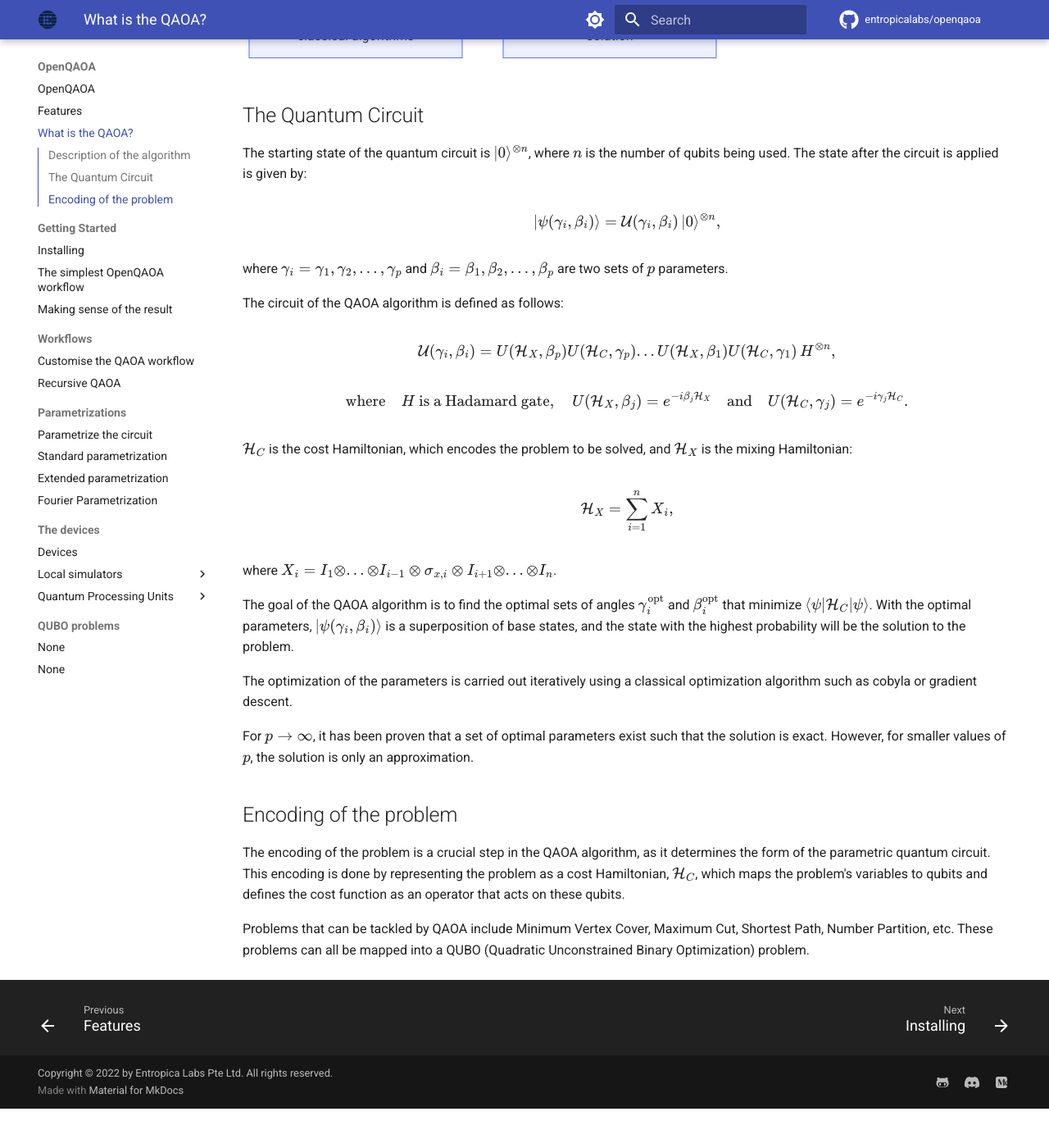
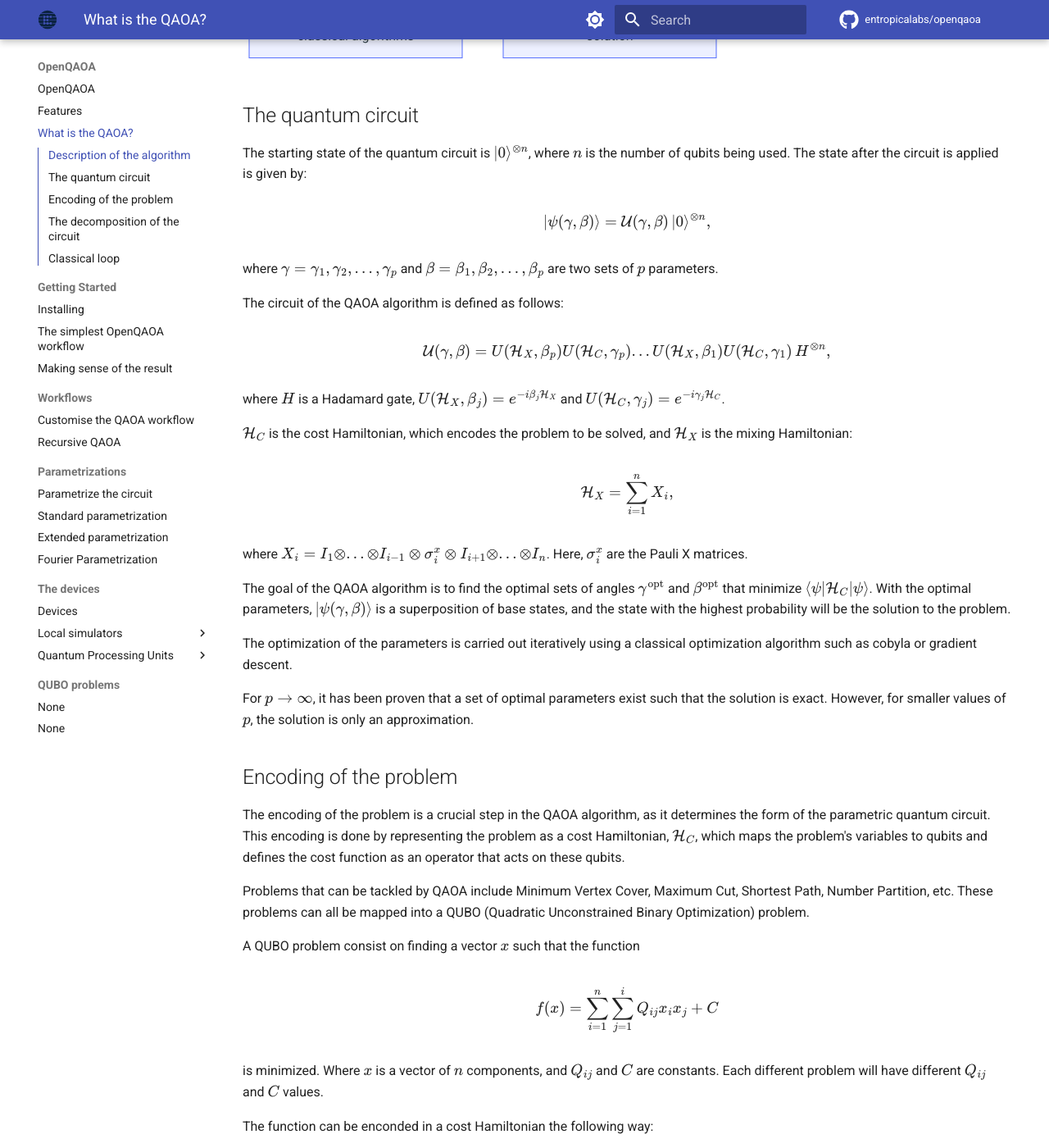
Before and after one commit to entropicalabs/openqaoa-website, an MkDocs documentation site: the page built from docs/what-is-the-qaoa.md, in a window 1280 px wide and 1400 px high, scrolled down 1364 px. Shown: the whole window at 82% size. Built offline with MkDocs 1.6.1 and Material for MkDocs 9.7.7, drawn with Linux system fonts in a browser that asks for light colours; comment, search, counter and statistics services are not loaded; before the commit the page ends 2716 px from its top, so only the background shows below that; some of the changed text lies outside the part shown.

Commit message:
more "what is the qaoa"

````diff
--- a/docs/what-is-the-qaoa.md
+++ b/docs/what-is-the-qaoa.md
@@ -25,27 +25,27 @@ graph TB
 ```
 
 
-## The Quantum Circuit
+## The quantum circuit
 
 The starting state of the quantum circuit is $|0\rangle^{\otimes n}$, where $n$ is the number of qubits being used. The state after the circuit is applied is given by:
 
-$$|\psi(\gamma_i,\beta_i)\rangle = \mathcal{U}(\gamma_i,\beta_i)\,|0\rangle^{\otimes n},$$
+$$|\psi(\gamma,\beta)\rangle = \mathcal{U}(\gamma,\beta)\,|0\rangle^{\otimes n},$$
 
-where ${\gamma_i}={\gamma_1, \gamma_2, ..., \gamma_p}$ and ${\beta_i}={\beta_1, \beta_2, ..., \beta_p}$ are two sets of $p$ parameters.
+where ${\gamma}={\gamma_1, \gamma_2, ..., \gamma_p}$ and ${\beta}={\beta_1, \beta_2, ..., \beta_p}$ are two sets of $p$ parameters.
 
 The circuit of the QAOA algorithm is defined as follows:
 
-$$\mathcal{U} (\gamma_i,\beta_i) = U(\mathcal{H}_X,\beta_p)U(\mathcal{H}_C,\gamma_p) ... U(\mathcal{H}_X,\beta_1)U(\mathcal{H}_C,\gamma_1) \, H^{\otimes n} ,$$
+$$\mathcal{U} (\gamma,\beta) = U(\mathcal{H}_X,\beta_p)U(\mathcal{H}_C,\gamma_p) ... U(\mathcal{H}_X,\beta_1)U(\mathcal{H}_C,\gamma_1) \, H^{\otimes n} ,$$
 
-$$\text{where}\quad H \text{ is a Hadamard gate}, \quad U(\mathcal{H}_X,\beta_j) = e^{-i\beta_j \mathcal{H}_X} \quad \text{and} \quad U(\mathcal{H}_C,\gamma_j) = e^{-i\gamma_j \mathcal{H}_C} .$$
+where $H$  is a Hadamard gate, $U(\mathcal{H}_X,\beta_j) = e^{-i\beta_j \mathcal{H}_X}$ and $U(\mathcal{H}_C,\gamma_j) = e^{-i\gamma_j \mathcal{H}_C}$.
 
 $\mathcal{H}_C$ is the cost Hamiltonian, which encodes the problem to be solved, and $\mathcal{H}_X$ is the mixing Hamiltonian:
 
 $$\mathcal{H}_X = \sum_{i=1}^n X_i, $$
 
-where $X_i = I_1\otimes...\otimes I_{i-1} \otimes \sigma_{x,i} \otimes I_{i+1} \otimes...\otimes I_{n}$.
+where $X_i = I_1\otimes...\otimes I_{i-1} \otimes \sigma_{i}^x \otimes I_{i+1} \otimes...\otimes I_{n}$. Here, $\sigma_i^x$ are the Pauli X matrices.
 
-The goal of the QAOA algorithm is to find the optimal sets of angles ${\gamma_i^{\text{opt}}}$ and ${\beta_i^{\text{opt}}}$ that minimize $\langle\psi|\mathcal{H}_C|\psi\rangle$. With the optimal parameters, $|\psi(\gamma_i,\beta_i)\rangle$ is a superposition of base states, and the state with the highest probability will be the solution to the problem.
+The goal of the QAOA algorithm is to find the optimal sets of angles ${\gamma^{\text{opt}}}$ and ${\beta^{\text{opt}}}$ that minimize $\langle\psi|\mathcal{H}_C|\psi\rangle$. With the optimal parameters, $|\psi(\gamma,\beta)\rangle$ is a superposition of base states, and the state with the highest probability will be the solution to the problem.
 
 The optimization of the parameters is carried out iteratively using a classical optimization algorithm such as cobyla or gradient descent.
 
@@ -56,3 +56,30 @@ For $p\to \infty$, it has been proven that a set of optimal parameters exist suc
 The encoding of the problem is a crucial step in the QAOA algorithm, as it determines the form of the parametric quantum circuit. This encoding is done by representing the problem as a cost Hamiltonian, $\mathcal{H}_C$, which maps the problem's variables to qubits and defines the cost function as an operator that acts on these qubits.
 
 Problems that can be tackled by QAOA include Minimum Vertex Cover, Maximum Cut, Shortest Path, Number Partition, etc. These problems can all be mapped into a QUBO (Quadratic Unconstrained Binary Optimization) problem.
+
+A QUBO problem consist on finding a vector $x$ such that the function
+
+$$ f(x) = \sum_{i=1}^n \sum_{j=1}^i Q_{i j} x_i x_j + C $$
+
+is minimized.
+Where $x$ is a vector of $n$ components, and $Q_{ij}$ and $C$ are constants. Each different problem will have different $Q_{ij}$ and $C$ values.
+
+The function can be enconded in a cost Hamiltonian the following way:
+
+$$ \mathcal{H}_C = \sum_{i=1}^n \sum_{j=1}^i Q_{i j} \sigma_i^z \sigma_j^z + \sum_{i=1}^n C \sigma_i^z $$
+
+where $\sigma_i^z$ are Pauli Z matrices.
+
+## The decomposition of the circuit
+
+As the terms of these Hamiltonians commute, we can write:
+
+$$U(\mathcal{H}_X,\beta_j) = e^{-i\beta_j \mathcal{H}_X} = \prod_k^n e^{-i\beta_j \sigma_{k}^x}, $$
+
+$$U(\mathcal{H}_C,\gamma_j) = e^{-i\gamma_j \mathcal{H}_C} = \prod_k^n\prod_l^k e^{-i\gamma_j Q_{kl} \sigma_{k}^z\sigma_{l}^z}\,\prod_k^n e^{-i\gamma_j C \sigma_{k}^z}.$$
+
+We know that $e^{-i\alpha \sigma_{k}^x}$ is the RX gate of $2\alpha$ applied at the $k$ qubit, $e^{-i\alpha \sigma_{k}^z}$ is the RZ gate of $2\alpha$ applied at the $k$ qubit, and $e^{-i\alpha \sigma_{k}^z\sigma_{l}^z}$ is the RZZ gate of $2\alpha$ applied at the $k$ and $l$ qubits.
+
+This means that we now know how to construct the QAOA circuit for any QUBO problem.
+
+## Classical loop
````
